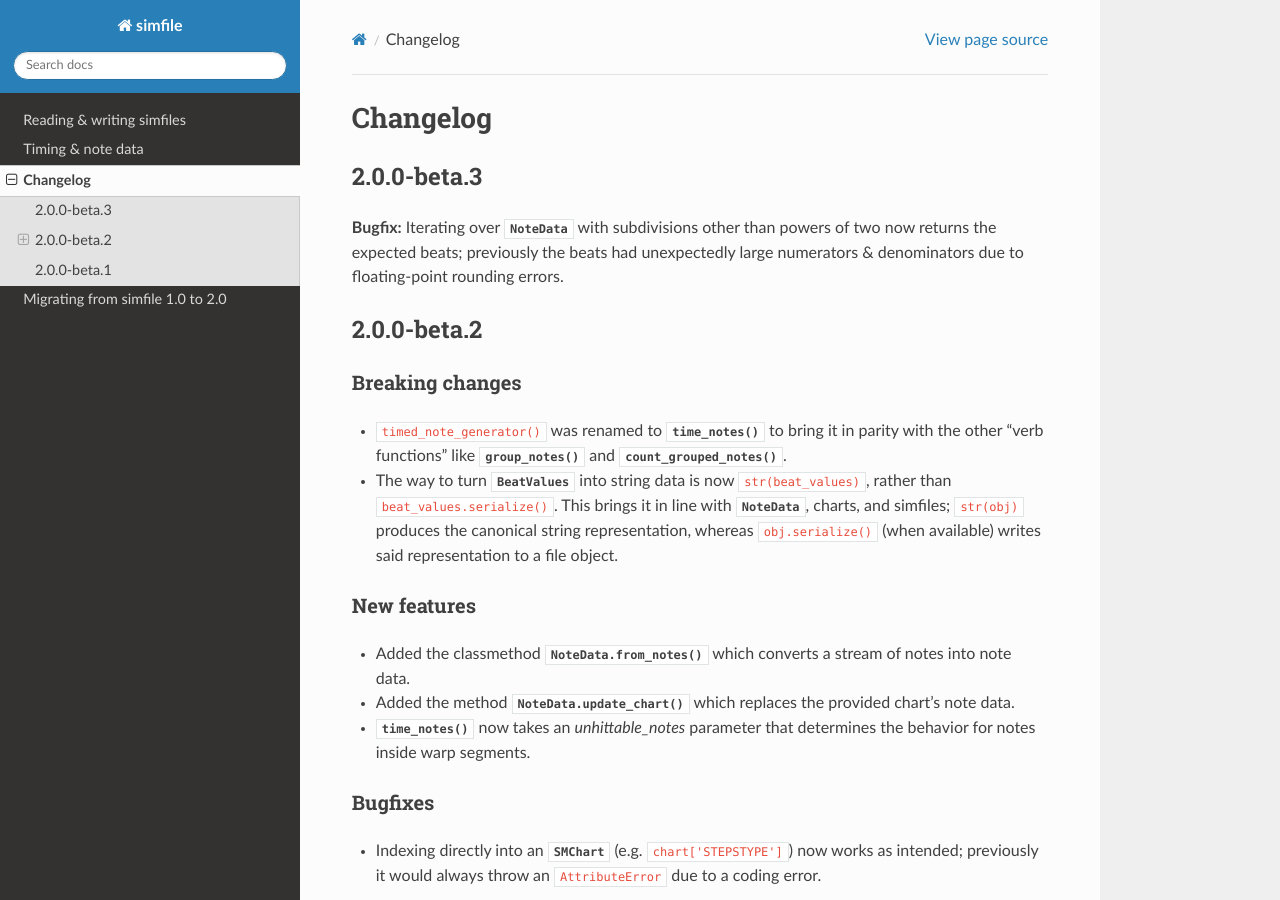
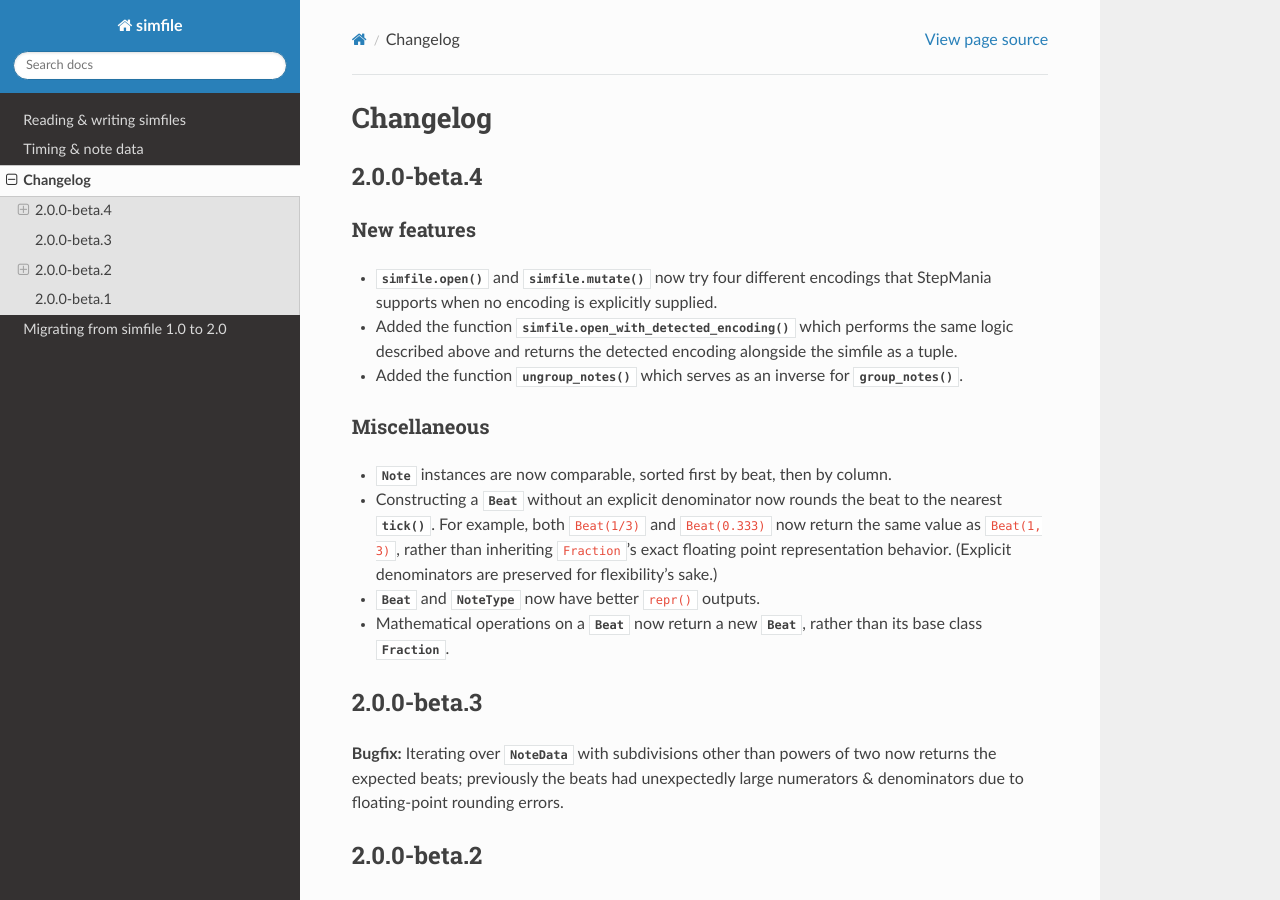
Before and after one commit to garcia/simfile, a Sphinx documentation site: the page built from docs/source/changelog.rst, in a window 1280 px wide and 900 px high. Built offline with Sphinx 7.4.7 and the Read the Docs theme 2.0.0, drawn with Linux system fonts in a browser that asks for light colours.

Commit message:
update changelog

```diff
--- a/docs/source/changelog.rst
+++ b/docs/source/changelog.rst
@@ -2,6 +2,34 @@
 
 Changelog
 =========
+
+2.0.0-beta.4
+------------
+
+New features
+~~~~~~~~~~~~
+
+* :func:`simfile.open` and :func:`simfile.mutate` now try four different
+  encodings that StepMania supports when no encoding is explicitly supplied.
+* Added the function :func:`simfile.open_with_detected_encoding` which performs
+  the same logic described above and returns the detected encoding alongside
+  the simfile as a tuple.
+* Added the function :func:`.ungroup_notes` which serves as an inverse for
+  :func:`.group_notes`.
+
+Miscellaneous
+~~~~~~~~~~~~~
+
+* :class:`.Note` instances are now comparable, sorted first by beat, then by
+  column.
+* Constructing a :class:`.Beat` without an explicit denominator now rounds the
+  beat to the nearest :meth:`.tick`. For example, both :code:`Beat(1/3)` and
+  :code:`Beat(0.333)` now return the same value as :code:`Beat(1, 3)`, rather
+  than inheriting :code:`Fraction`'s exact floating point representation
+  behavior. (Explicit denominators are preserved for flexibility's sake.)
+* :class:`.Beat` and :class:`.NoteType` now have better :code:`repr()` outputs.
+* Mathematical operations on a :class:`.Beat` now return a new :class:`.Beat`,
+  rather than its base class :class:`.Fraction`.
 
 2.0.0-beta.3
 ------------
```
